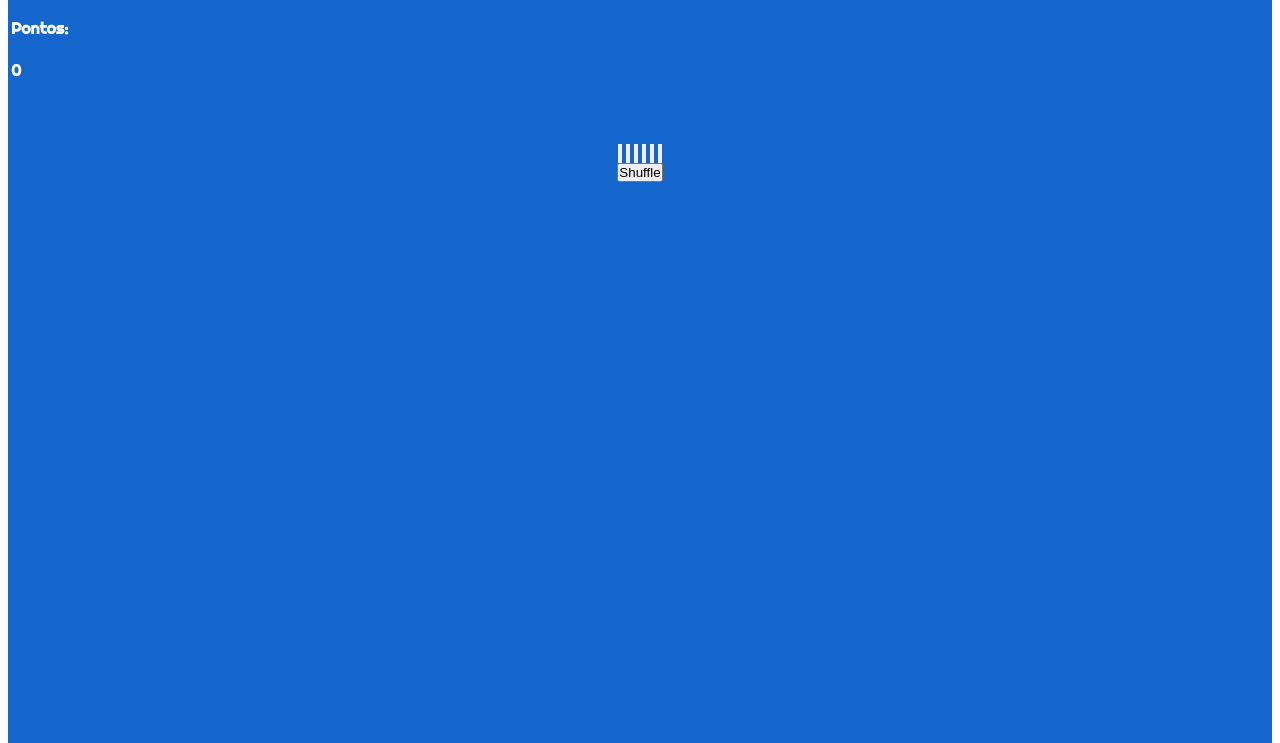
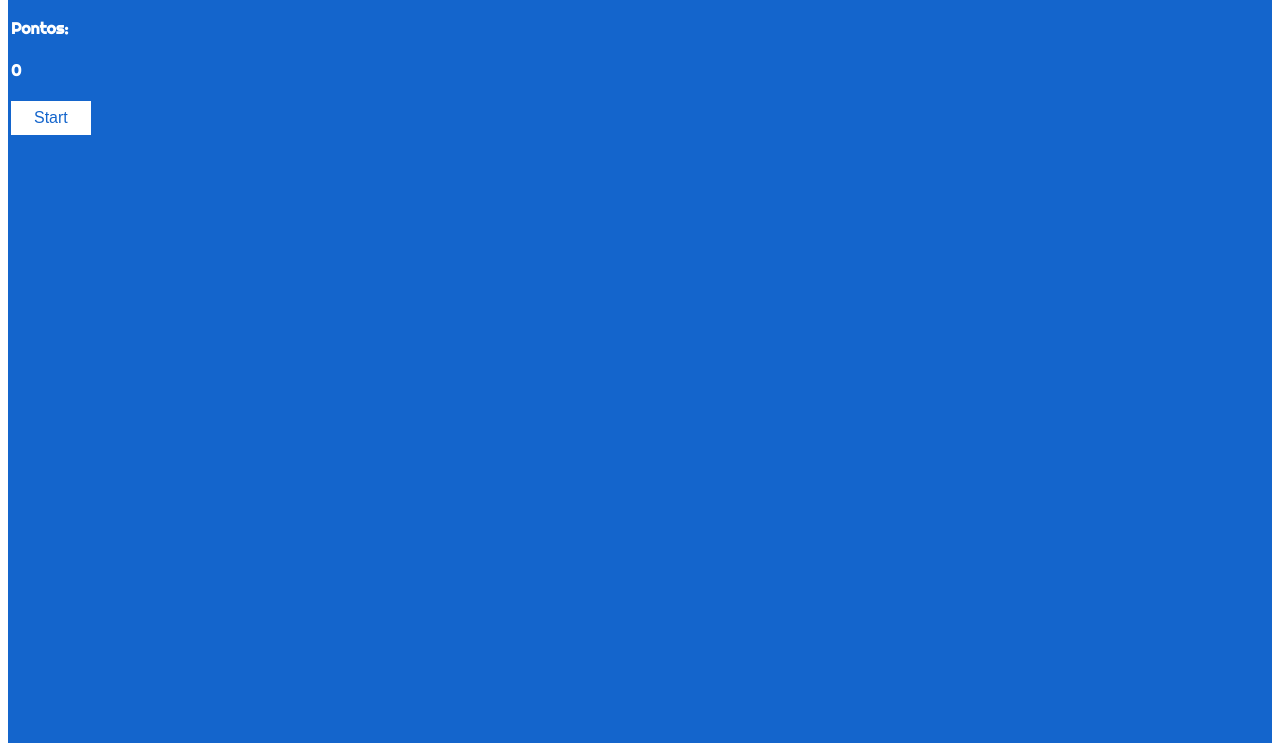
Before and after one commit to bibliotecaosmar/jogo_da_memoria, a plain HTML site: page index.html in a window 1280 px wide. Shown: the part 57-800 px from the top of the page. Drawn offline with nearby package versions, Linux system fonts and the light colour scheme.

Commit message:
Ajustes no painel de controle e layout

```diff
--- a/css/style.css
+++ b/css/style.css
@@ -26,6 +26,17 @@ button {
     text-align: left;
     color: white;
     font-family: 'Righteous', cursive;
+}
+
+.startMenu {
+    background-color: white; /* Green */
+    border: none;
+    color: #1465CC;
+    padding: 8px 23px;
+    text-align: center;
+    text-decoration: none;
+    display: inline-block;
+    font-size: 16px
 }
 
 .screen-game {
--- a/index.html
+++ b/index.html
@@ -30,13 +30,14 @@
           <h4 id="Points">0</h4>
       </td>
     </tr>
+    <button id="start" class="startMenu" onclick="shuffle()">Start</button>
   </div>
 
   <div class="bg">
 
     <div class="screen-game">
 
-      <div id="Screen" class="stage1">
+      <div id="Screen" hidden class="stage1">
 
         <tr>
           <td id="nextLevel"></td>
@@ -79,8 +80,6 @@
 
       </div>
 
-      <button id="start" class="startMenu" onclick="shuffle()">Shuffle</button>
-
     </div>
 
   </div>
--- a/js/functions.js
+++ b/js/functions.js
@@ -116,9 +116,10 @@ function shuffle() {
 
   for(let i = 0; i < cards.length; i++) {
     x[i] = cards[parseInt(sequence[i])]
-
   }
   setCards(x)
+  document.getElementById('Screen').hidden = false
+  document.getElementById('start').innerHTML = "Shuffle"
 }
 
 function flip(card_num) {
```
